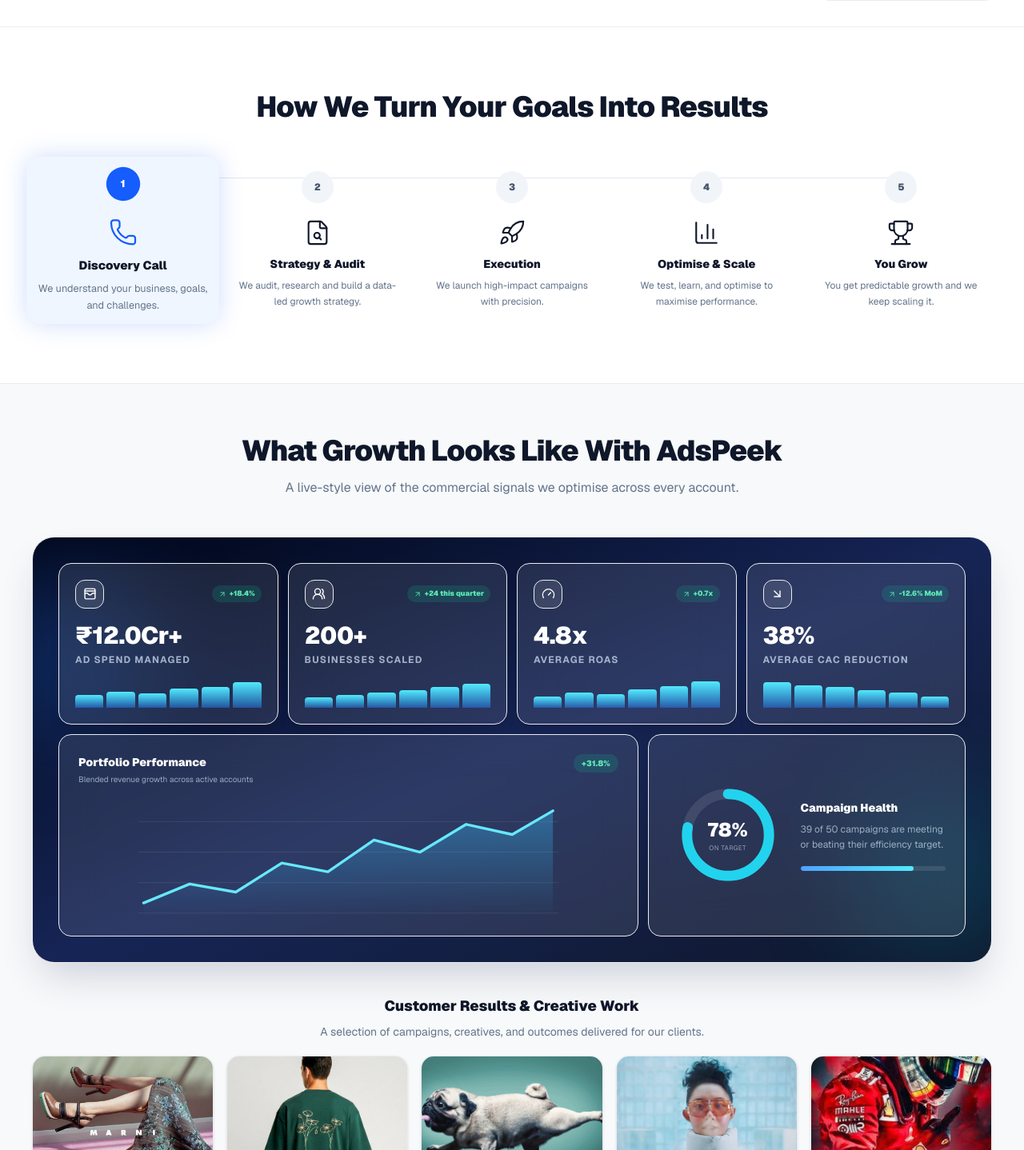
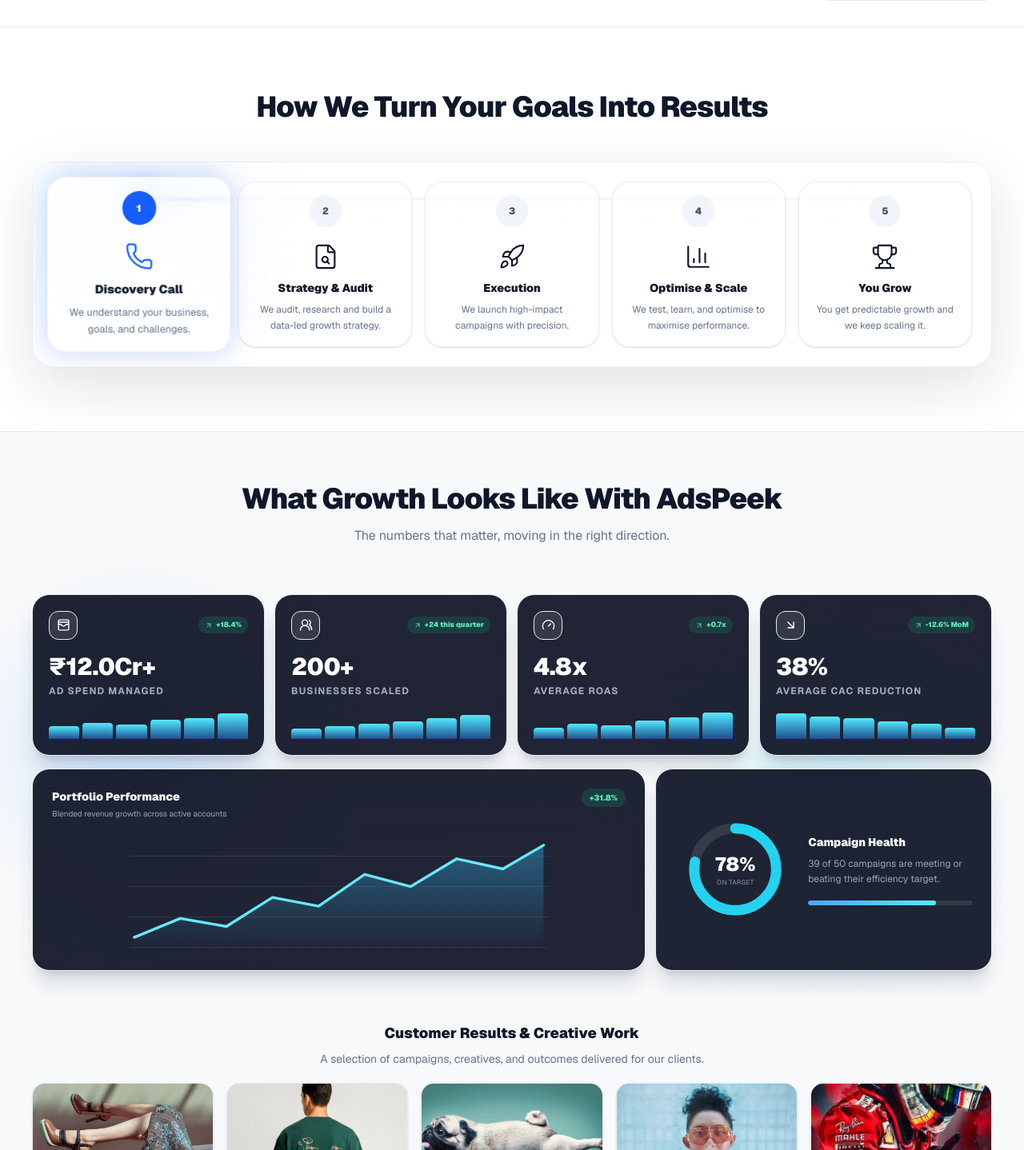
Before and after one commit to ritesh882626/adspeek, a Next.js app: page / in a window 1280 px wide. Shown: the part 1338-2776 px from the top of the page at 80% size. Built offline with nearby package versions, Linux system fonts and the light colour scheme.

Commit message:
Refine glass dashboards and mobile swipe loops

```diff
--- a/src/components/home/AgencyAnimations.tsx
+++ b/src/components/home/AgencyAnimations.tsx
@@ -134,11 +134,11 @@
   const reduceMotion = useReducedMotion();
 
   return (
-    <div className="relative overflow-hidden rounded-[28px] border border-white/70 bg-gradient-to-br from-slate-950 via-blue-950 to-slate-900 p-4 shadow-2xl shadow-blue-950/20 sm:p-6 lg:p-8">
-      <div className="pointer-events-none absolute -left-16 top-10 h-52 w-52 rounded-full bg-blue-500/25 blur-3xl" />
-      <div className="pointer-events-none absolute -right-12 bottom-0 h-56 w-56 rounded-full bg-cyan-400/15 blur-3xl" />
+    <div className="relative isolate py-3">
+      <motion.div aria-hidden className="pointer-events-none absolute -left-12 top-0 -z-10 h-64 w-64 rounded-full bg-blue-300/35 blur-3xl" animate={reduceMotion ? undefined : { x: [0, 90, 20, 0], y: [0, 35, 100, 0], scale: [1, 1.2, .9, 1] }} transition={{ duration: 13, repeat: Infinity, ease: "easeInOut" }} />
+      <motion.div aria-hidden className="pointer-events-none absolute -right-10 bottom-0 -z-10 h-72 w-72 rounded-full bg-cyan-200/45 blur-3xl" animate={reduceMotion ? undefined : { x: [0, -100, -30, 0], y: [0, -55, -120, 0], scale: [1, .85, 1.15, 1] }} transition={{ duration: 16, repeat: Infinity, ease: "easeInOut" }} />
 
-      <div className="relative grid grid-cols-2 gap-3 lg:grid-cols-4">
+      <div className="relative flex snap-x snap-mandatory gap-3 overflow-x-auto pb-3 scrollbar-hide lg:grid lg:grid-cols-4 lg:overflow-visible">
         {growthSignals.map((signal, index) => {
           const Icon = signal.icon;
           return (
@@ -148,7 +148,7 @@
               whileInView={{ opacity: 1, y: 0 }}
               viewport={{ once: true, amount: 0.35 }}
               transition={{ delay: index * 0.08, duration: 0.45 }}
-              className="rounded-2xl border border-white/15 bg-white/10 p-4 text-white shadow-lg backdrop-blur-xl sm:p-5"
+              className="w-[72vw] flex-shrink-0 snap-center rounded-[22px] border border-white/80 bg-slate-950/[0.88] p-5 text-white shadow-xl shadow-blue-950/15 backdrop-blur-2xl sm:w-[44vw] lg:w-auto"
             >
               <div className="flex items-center justify-between gap-2">
                 <span className="flex h-9 w-9 items-center justify-center rounded-xl border border-white/15 bg-white/10"><Icon size={17} /></span>
@@ -173,8 +173,8 @@
         })}
       </div>
 
-      <div className="relative mt-3 grid gap-3 lg:grid-cols-[1.55fr_0.85fr]">
-        <div className="rounded-2xl border border-white/15 bg-white/10 p-4 text-white backdrop-blur-xl sm:p-6">
+      <div className="relative mt-1 flex snap-x snap-mandatory gap-3 overflow-x-auto pb-3 scrollbar-hide lg:grid lg:grid-cols-[1.55fr_0.85fr] lg:overflow-visible">
+        <div className="w-[88vw] flex-shrink-0 snap-center rounded-[22px] border border-white/80 bg-slate-950/[0.88] p-5 text-white shadow-xl shadow-blue-950/15 backdrop-blur-2xl sm:w-[70vw] sm:p-6 lg:w-auto">
           <div className="flex items-start justify-between gap-4">
             <div><p className="text-sm font-black">Portfolio Performance</p><p className="mt-1 text-[10px] text-blue-100/65">Blended revenue growth across active accounts</p></div>
             <span className="rounded-full bg-emerald-400/15 px-2.5 py-1 text-[10px] font-black text-emerald-300">+31.8%</span>
@@ -187,7 +187,7 @@
           </svg>
         </div>
 
-        <div className="grid grid-cols-[120px_1fr] items-center gap-4 rounded-2xl border border-white/15 bg-white/10 p-4 text-white backdrop-blur-xl sm:grid-cols-[150px_1fr] sm:p-6">
+        <div className="grid w-[88vw] flex-shrink-0 snap-center grid-cols-[120px_1fr] items-center gap-4 rounded-[22px] border border-white/80 bg-slate-950/[0.88] p-5 text-white shadow-xl shadow-blue-950/15 backdrop-blur-2xl sm:w-[70vw] sm:grid-cols-[150px_1fr] sm:p-6 lg:w-auto">
           <div className="relative mx-auto h-28 w-28 sm:h-32 sm:w-32">
             <svg viewBox="0 0 120 120" className="h-full w-full -rotate-90" aria-hidden><circle cx="60" cy="60" r="48" fill="none" stroke="rgba(255,255,255,.1)" strokeWidth="12"/><motion.circle cx="60" cy="60" r="48" fill="none" stroke="#22d3ee" strokeWidth="12" strokeLinecap="round" initial={reduceMotion ? false : { pathLength: 0 }} whileInView={{ pathLength: .78 }} viewport={{ once: false }} transition={{ duration: 1.4, ease: "easeOut" }}/></svg>
             <div className="absolute inset-0 flex flex-col items-center justify-center"><span className="text-2xl font-black">78%</span><span className="text-[8px] uppercase tracking-wider text-blue-100/60">On target</span></div>
@@ -221,15 +221,17 @@
   const MobileIcon = mobileStep.icon;
 
   return (
-    <>
+    <div className="relative overflow-hidden rounded-[28px] border border-white/80 bg-white/45 p-4 shadow-[0_24px_70px_rgba(15,23,42,0.12)] backdrop-blur-2xl sm:p-6">
+      <motion.div aria-hidden className="pointer-events-none absolute -left-20 -top-20 h-56 w-56 rounded-full bg-blue-200/45 blur-3xl" animate={reduceMotion ? undefined : { x: [0, 170, 360, 620, 900], opacity: [.35, .7, .8, .65, .35] }} transition={{ duration: 6, repeat: Infinity, ease: "linear" }} />
       <div className="relative hidden md:grid md:grid-cols-5 md:gap-4">
-        <div className="absolute left-[10%] right-[10%] top-5 h-px overflow-hidden bg-slate-200">
+        <div className="absolute left-[10%] right-[10%] top-5 h-1 overflow-visible rounded-full bg-white/80 shadow-inner">
           <motion.div
-            className="h-full origin-left bg-gradient-to-r from-blue-400 via-blue-600 to-cyan-400"
+            className="h-full origin-left rounded-full bg-gradient-to-r from-blue-300 via-blue-600 to-cyan-300 shadow-[0_0_18px_rgba(37,99,235,0.9)]"
             initial={{ scaleX: 0 }}
             animate={{ scaleX: 1 }}
             transition={{ duration: 6, repeat: reduceMotion ? 0 : Infinity, ease: "linear" }}
           />
+          <motion.span className="absolute -top-1.5 h-4 w-4 -translate-x-1/2 rounded-full bg-white ring-4 ring-blue-500/35 shadow-[0_0_24px_8px_rgba(37,99,235,0.65)]" animate={{ left: `${activeStep * 25}%` }} transition={{ duration: .45, ease: [0.22, 1, 0.36, 1] }} />
         </div>
         {processSteps.map((step, index) => {
           const Icon = step.icon;
@@ -239,7 +241,7 @@
               key={step.title}
               animate={{ scale: active ? 1.06 : 1 }}
               transition={{ duration: 0.28, ease: "easeOut" }}
-              className={`relative rounded-2xl p-3 text-center transition-shadow duration-300 ${active ? "bg-blue-50 shadow-[0_0_28px_rgba(37,99,235,0.22)]" : "bg-transparent"}`}
+              className={`relative rounded-[22px] border p-4 text-center backdrop-blur-xl transition-all duration-300 ${active ? "border-blue-200/80 bg-white/85 shadow-[0_0_34px_rgba(37,99,235,0.28)]" : "border-white/70 bg-white/35 shadow-sm"}`}
             >
               <div className={`relative z-10 mx-auto flex h-10 w-10 items-center justify-center rounded-full text-xs font-black transition-colors ${active ? "bg-blue-600 text-white" : "bg-slate-100 text-slate-600"}`}>{index + 1}</div>
               <Icon size={34} className={`mx-auto mb-3 mt-5 transition-colors ${active ? "text-blue-600" : "text-[var(--foreground)]"}`} strokeWidth={1.5} />
@@ -250,11 +252,11 @@
         })}
       </div>
 
-      <div className="overflow-hidden md:hidden">
+      <div className="relative overflow-hidden md:hidden">
         <div className="mb-5 flex items-center gap-2">
           {processSteps.map((step, index) => (
-            <div key={step.title} className="h-1.5 flex-1 overflow-hidden rounded-full bg-slate-200">
-              <motion.div className="h-full origin-left bg-blue-600" animate={{ scaleX: index <= activeStep ? 1 : 0 }} transition={{ duration: 0.3 }} />
+            <div key={step.title} className="h-1.5 flex-1 overflow-visible rounded-full bg-white/80 shadow-inner">
+              <motion.div className="h-full origin-left rounded-full bg-blue-600 shadow-[0_0_12px_rgba(37,99,235,0.8)]" animate={{ scaleX: index <= activeStep ? 1 : 0 }} transition={{ duration: 0.3 }} />
             </div>
           ))}
         </div>
@@ -265,7 +267,7 @@
             animate={{ opacity: 1, x: 0 }}
             exit={reduceMotion ? { opacity: 0 } : { opacity: 0, x: -90 }}
             transition={{ duration: 0.42, ease: [0.22, 1, 0.36, 1] }}
-            className="flex min-h-[210px] items-center gap-5 rounded-2xl border border-blue-100 bg-blue-50/70 p-6 shadow-[0_0_28px_rgba(37,99,235,0.14)]"
+            className="flex min-h-[210px] items-center gap-5 rounded-[22px] border border-white/80 bg-white/60 p-6 shadow-[0_18px_45px_rgba(37,99,235,0.16)] backdrop-blur-2xl"
           >
             <div className="flex h-14 w-14 flex-shrink-0 items-center justify-center rounded-2xl bg-blue-600 text-white">
               <MobileIcon size={27} />
@@ -278,6 +280,6 @@
           </motion.article>
         </AnimatePresence>
       </div>
-    </>
+    </div>
   );
 }
--- a/src/components/home/AgencyHomepage.tsx
+++ b/src/components/home/AgencyHomepage.tsx
@@ -8,6 +8,7 @@
   Star,
 } from "lucide-react";
 import { AnimatedGrowthDashboard, AnimatedGrowthSignals, AnimatedProcess } from "./AgencyAnimations";
+import InfiniteMobileRail from "./InfiniteMobileRail";
 
 const experts = [
   { name: "Rohit Mehra", role: "Performance Marketing Solution Provider", credential: "Ex-Zomato | Performance Marketing Lead", image: "/consultants/arjun.png", companyLogo: "/company-logos/zomato-logo-transparent.png", company: "Zomato" },
@@ -76,7 +77,7 @@
 
 function ExpertCard({ expert, mobile = false }: { expert: (typeof experts)[number]; mobile?: boolean }) {
   return (
-    <article className={`relative flex items-center gap-4 rounded-2xl border border-slate-200 bg-white p-4 pr-24 shadow-sm ${mobile ? "w-[82vw] flex-shrink-0" : "lg:block lg:p-5 lg:pr-24"}`}>
+    <article className={`relative flex items-center gap-4 rounded-2xl border border-slate-200 bg-white p-4 pr-24 shadow-sm ${mobile ? "w-[82vw] flex-shrink-0 snap-center" : "lg:block lg:p-5 lg:pr-24"}`}>
       <div className="absolute right-3 top-3 h-14 w-20" title={expert.company}>
         <Image src={expert.companyLogo} alt={`${expert.company} logo`} fill sizes="80px" className="object-contain" />
       </div>
@@ -92,7 +93,7 @@
 
 function CaseStudyCard({ study, mobile = false }: { study: (typeof caseStudies)[number]; mobile?: boolean }) {
   return (
-    <article className={`overflow-hidden rounded-2xl border border-slate-200 bg-white shadow-sm transition hover:-translate-y-1 hover:shadow-lg ${mobile ? "w-[84vw] flex-shrink-0" : ""}`}>
+    <article className={`overflow-hidden rounded-2xl border border-slate-200 bg-white shadow-sm transition hover:-translate-y-1 hover:shadow-lg ${mobile ? "w-[84vw] flex-shrink-0 snap-center" : ""}`}>
       <div className="relative aspect-[3/2] overflow-hidden bg-slate-100">
         <Image src={study.image} alt={study.tag} fill sizes={mobile ? "84vw" : "(max-width: 767px) 84vw, 33vw"} className="object-cover object-top" />
       </div>
@@ -139,11 +140,9 @@
       <section className="border-y border-slate-200 bg-[var(--surface)] py-16">
         <div className="mx-auto max-w-7xl px-6 sm:px-10">
           <SectionHeading title="Prominent Solution Providers Who've Done It at Scale" />
-          <div className="pause-on-hover mobile-momentum-scroll overflow-x-auto scrollbar-hide md:hidden">
-            <div className="flex w-max gap-3 animate-marquee">
-              {[...experts, ...experts].map((expert, index) => <ExpertCard key={`${expert.name}-${index}`} expert={expert} mobile />)}
-            </div>
-          </div>
+          <InfiniteMobileRail label="Solution providers">
+            {experts.map((expert) => <ExpertCard key={expert.name} expert={expert} mobile />)}
+          </InfiniteMobileRail>
           <div className="hidden grid-cols-2 gap-3 md:grid lg:grid-cols-4">
             {experts.map((expert) => <ExpertCard key={expert.name} expert={expert} />)}
           </div>
@@ -172,7 +171,7 @@
 
       <section className="border-y border-slate-200 bg-[var(--surface)] py-16">
         <div className="mx-auto max-w-7xl px-6 sm:px-10">
-          <SectionHeading title="What Growth Looks Like With AdsPeek" body="A live-style view of the commercial signals we optimise across every account." />
+          <SectionHeading title="What Growth Looks Like With AdsPeek" body="The numbers that matter, moving in the right direction." />
           <AnimatedGrowthSignals />
           <div className="mb-5 mt-10 text-center">
             <p className="text-lg font-black text-[var(--foreground)]">Customer Results &amp; Creative Work</p>
@@ -197,11 +196,9 @@
       <section id="case-studies" className="bg-white py-16 lg:py-20">
         <div className="mx-auto max-w-7xl px-6 sm:px-10">
           <SectionHeading title="From Zero to Results — Real Stories" />
-          <div className="pause-on-hover mobile-momentum-scroll overflow-x-auto scrollbar-hide md:hidden">
-            <div className="flex w-max gap-4 animate-marquee-reverse">
-              {[...caseStudies, ...caseStudies].map((study, index) => <CaseStudyCard key={`${study.tag}-${index}`} study={study} mobile />)}
-            </div>
-          </div>
+          <InfiniteMobileRail label="Case studies">
+            {caseStudies.map((study) => <CaseStudyCard key={study.tag} study={study} mobile />)}
+          </InfiniteMobileRail>
           <div className="hidden gap-5 md:grid md:grid-cols-3">
             {caseStudies.map((study) => <CaseStudyCard key={study.tag} study={study} />)}
           </div>
--- /dev/null
+++ b/src/components/home/InfiniteMobileRail.tsx
@@ -0,0 +1,47 @@
+"use client";
+
+import { useCallback, useLayoutEffect, useRef, type ReactNode, type UIEvent } from "react";
+
+export default function InfiniteMobileRail({ children, label }: { children: ReactNode; label: string }) {
+  const railRef = useRef<HTMLDivElement>(null);
+  const groupRef = useRef<HTMLDivElement>(null);
+
+  const centerRail = useCallback(() => {
+    const rail = railRef.current;
+    const group = groupRef.current;
+    if (rail && group) rail.scrollLeft = group.offsetWidth;
+  }, []);
+
+  useLayoutEffect(() => {
+    centerRail();
+    const frame = requestAnimationFrame(centerRail);
+    window.addEventListener("resize", centerRail);
+    return () => {
+      cancelAnimationFrame(frame);
+      window.removeEventListener("resize", centerRail);
+    };
+  }, [centerRail]);
+
+  const keepLoopContinuous = (event: UIEvent<HTMLDivElement>) => {
+    const rail = event.currentTarget;
+    const groupWidth = groupRef.current?.offsetWidth ?? 0;
+    if (!groupWidth) return;
+    if (rail.scrollLeft < groupWidth * 0.45) rail.scrollLeft += groupWidth;
+    if (rail.scrollLeft > groupWidth * 1.55) rail.scrollLeft -= groupWidth;
+  };
+
+  return (
+    <div
+      ref={railRef}
+      aria-label={label}
+      onScroll={keepLoopContinuous}
+      className="mobile-momentum-scroll snap-x snap-mandatory overflow-x-auto scrollbar-hide md:hidden"
+    >
+      <div className="flex w-max">
+        <div aria-hidden className="flex gap-3 pr-3">{children}</div>
+        <div ref={groupRef} className="flex gap-3 pr-3">{children}</div>
+        <div aria-hidden className="flex gap-3 pr-3">{children}</div>
+      </div>
+    </div>
+  );
+}
```
